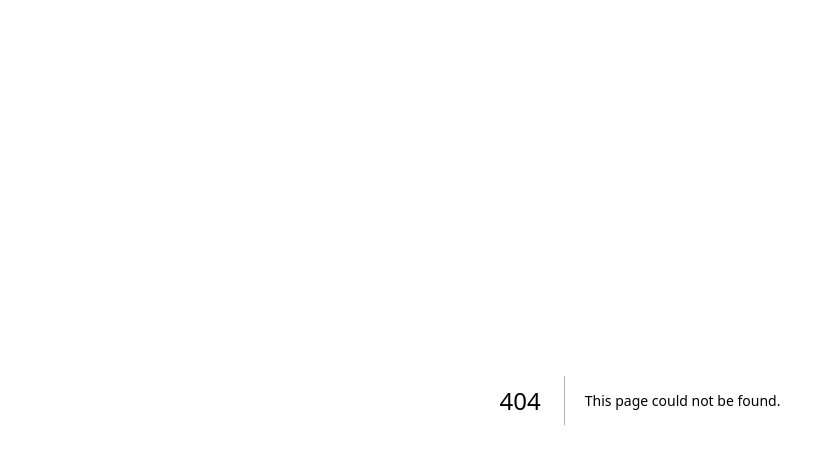
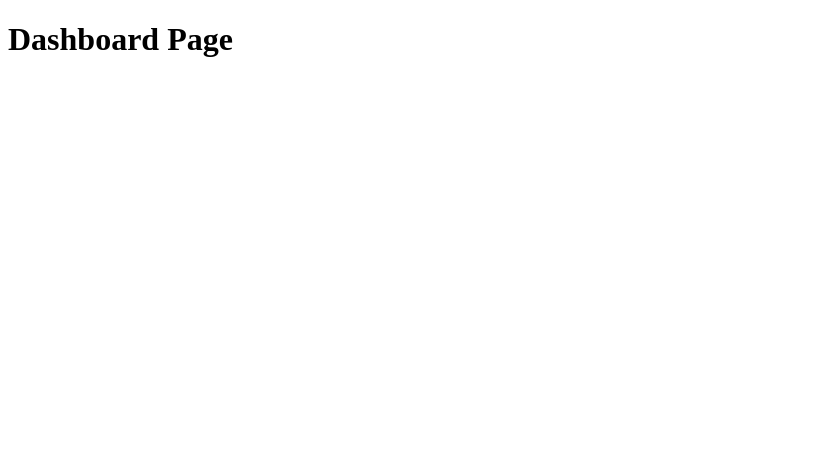
Before and after one commit to iVladyuser/crm_for_vendors, a Next.js app: page /dashboard in a window 1280 px wide. Before the commit this address had no page. Shown: the top 464 px of the page, without its empty margins (0-835 px from the left). Built offline with nearby package versions, Linux system fonts and the light colour scheme.

Commit message:
Add dashboard page

```diff
--- /dev/null
+++ b/src/app/dashboard/page.tsx
@@ -0,0 +1,11 @@
+import React from "react";
+
+export interface PageProps {}
+
+export default function Page({}: PageProps) {
+	return (
+		<main>
+			<h1 className="text-xl">Dashboard Page</h1>
+		</main>
+	);
+}
```
